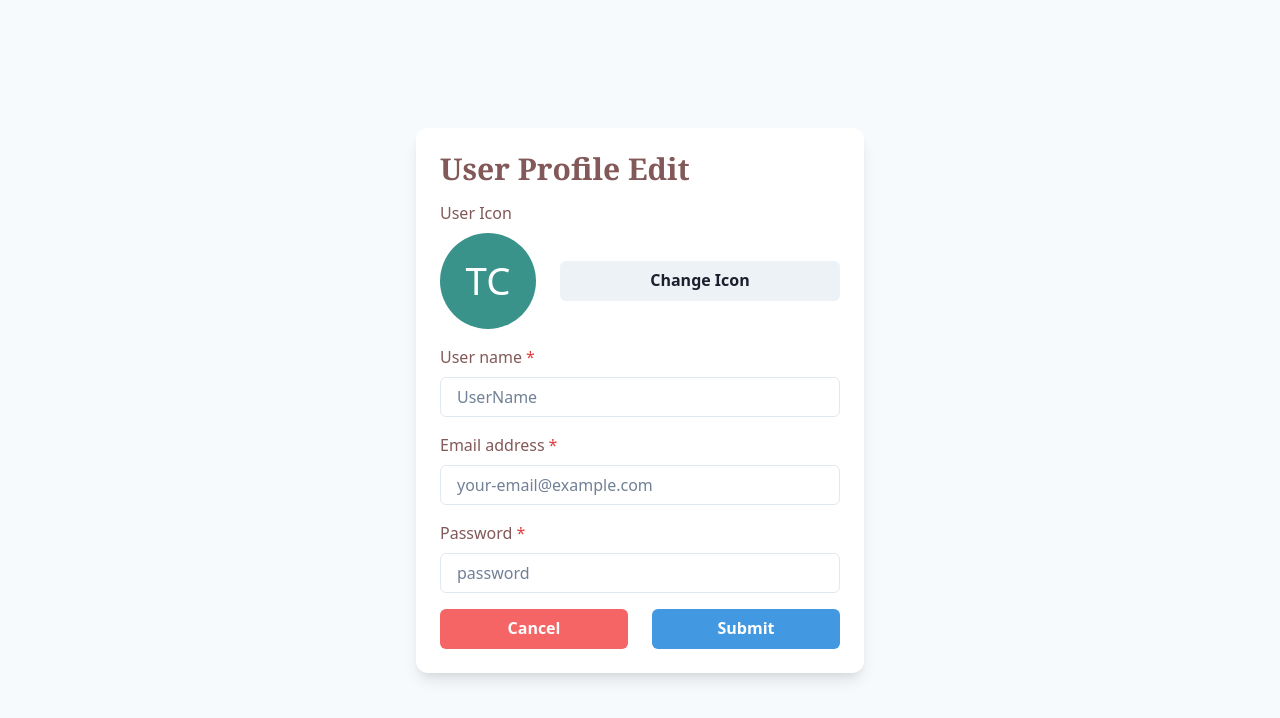
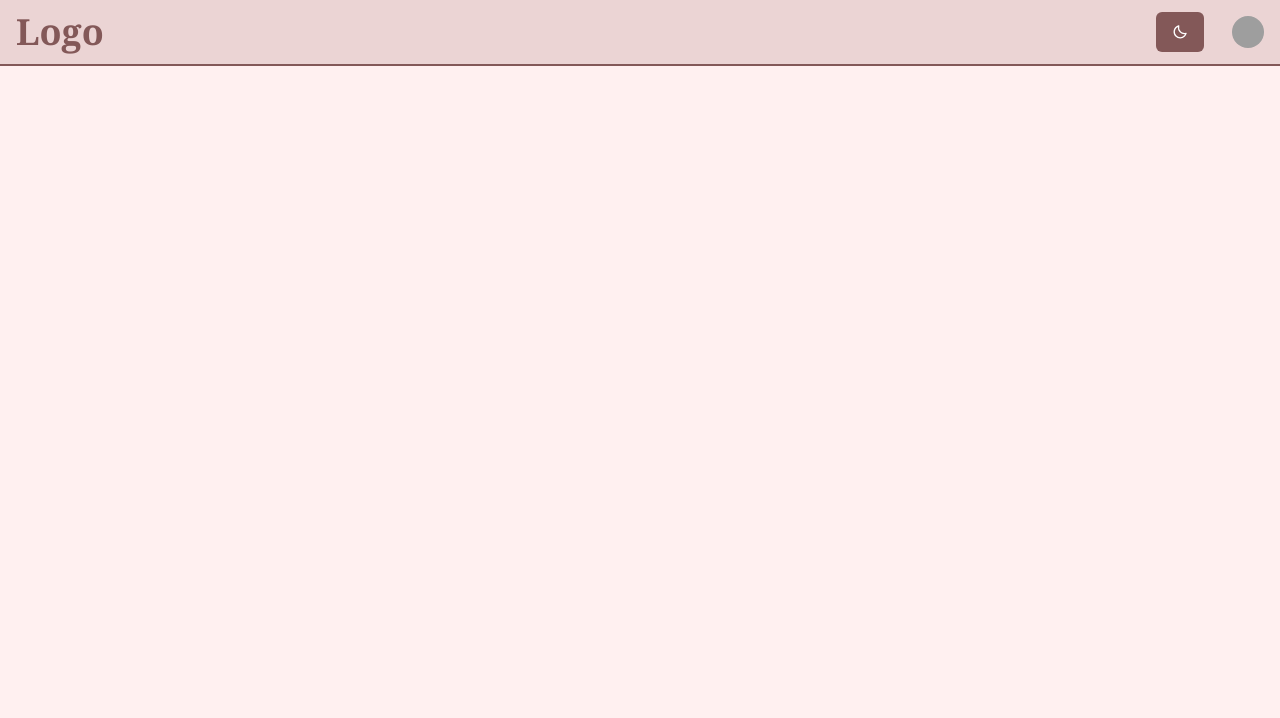
Before and after one commit to tarunkundal/user_management-app, a React (Create React App) app: page / in a window 1280 px wide. Shown: the top 718 px of the page. Built offline with nearby package versions, Linux system fonts and the light colour scheme; grey boxes are pictures that could not be loaded.

Commit message:
Components setup

```diff
--- a/package.json
+++ b/package.json
@@ -17,6 +17,7 @@
     "react": "^18.2.0",
     "react-dom": "^18.2.0",
     "react-icons": "^4.9.0",
+    "react-router-dom": "^5.3.4",
     "react-scripts": "5.0.1",
     "typescript": "^4.9.5",
     "web-vitals": "^2.1.4"
@@ -44,5 +45,8 @@
       "last 1 firefox version",
       "last 1 safari version"
     ]
+  },
+  "devDependencies": {
+    "@types/react-router-dom": "^5.3.3"
   }
 }
--- a/src/App.tsx
+++ b/src/App.tsx
@@ -1,12 +1,19 @@
+import { Route, Switch } from "react-router-dom";
+import Header from "./components/Header";
 import UserCard from "./components/UserCard";
+import UserEditForm from "./components/UserEditForm";
 import UserForm from "./components/UserForm";
+import ROUTES from "./routes";
 
 const App = () => {
   return (
-    <>
-      {/* <UserForm /> */}
-      <UserCard />
-    </>
+    <Switch>
+      <Header />
+
+      <Route path={ROUTES.Home} exact component={UserCard} />
+      <Route path={ROUTES.EditUser} exact component={UserEditForm} />
+      <Route path={ROUTES.CreateUser} exact component={UserForm} />
+    </Switch>
   );
 };
 
--- /dev/null
+++ b/src/components/Header.tsx
@@ -0,0 +1,94 @@
+import {
+  Box,
+  Flex,
+  Avatar,
+  Button,
+  Menu,
+  MenuButton,
+  MenuList,
+  MenuItem,
+  MenuDivider,
+  useColorModeValue,
+  Stack,
+  useColorMode,
+  Center,
+  Heading,
+} from "@chakra-ui/react";
+import { BiMoon, BiSun } from "react-icons/bi";
+import { Link } from "react-router-dom";
+import ROUTES from "../routes";
+
+const Header = () => {
+  const { colorMode, toggleColorMode } = useColorMode();
+  return (
+    <>
+      <Box
+        bg={useColorModeValue("secondary", "teritory")}
+        px={4}
+        borderBottom={"2px"}
+      >
+        <Flex h={16} alignItems={"center"} justifyContent={"space-between"}>
+          <Heading>Logo</Heading>
+
+          <Flex alignItems={"center"}>
+            <Stack direction={"row"} spacing={7}>
+              <Button
+                onClick={toggleColorMode}
+                bg={"button"}
+                color={"white"}
+                _hover={{ bg: "teritory" }}
+              >
+                {colorMode === "light" ? <BiMoon /> : <BiSun />}
+              </Button>
+
+              <Menu>
+                <MenuButton
+                  as={Button}
+                  rounded={"full"}
+                  variant={"link"}
+                  cursor={"pointer"}
+                  minW={0}
+                >
+                  <Avatar
+                    size={"sm"}
+                    src={"https://avatars.dicebear.com/api/male/username.svg"}
+                  />
+                </MenuButton>
+                <MenuList
+                  alignItems={"center"}
+                  border={"2px"}
+                  w={"250px"}
+                  bg={useColorModeValue("primary", "teritory")}
+                >
+                  <br />
+                  <Center>
+                    <Avatar
+                      size={"2xl"}
+                      src={"https://avatars.dicebear.com/api/male/username.svg"}
+                    />
+                  </Center>
+                  <br />
+                  <Center>
+                    <Heading fontSize={"1.5rem"}>{"Hey User"}</Heading>
+                  </Center>
+                  <br />
+                  <MenuDivider />
+                  <Stack color={useColorModeValue("", "secondary")}>
+                    <MenuItem bg={"initial"} _hover={{ bg: "button" }}>
+                      <Link to={ROUTES.EditUser}>Edit Profile</Link>
+                    </MenuItem>
+                    <MenuItem bg={"initial"} _hover={{ bg: "button" }}>
+                      Account Settings
+                    </MenuItem>
+                  </Stack>
+                </MenuList>
+              </Menu>
+            </Stack>
+          </Flex>
+        </Flex>
+      </Box>
+    </>
+  );
+};
+
+export default Header;
--- a/src/components/UserCard.tsx
+++ b/src/components/UserCard.tsx
@@ -1,98 +1,81 @@
-import React from "react";
-
 import {
+  Avatar,
   Button,
+  Center,
   Flex,
-  FormControl,
-  FormLabel,
   Heading,
-  Input,
   Stack,
+  Text,
+  WrapItem,
   useColorModeValue,
-  Avatar,
-  Center,
 } from "@chakra-ui/react";
+import { FiMail, FiPhone } from "react-icons/fi";
+import { Link } from "react-router-dom";
+import ROUTES from "../routes";
 
 const UserCard = () => {
   return (
-    <Flex
-      minH={"100vh"}
-      align={"center"}
-      justify={"center"}
-      bg={useColorModeValue("gray.50", "gray.800")}
+    <Stack
+      boxShadow={"dark-lg"}
+      w={{ base: "70%", md: "25%" }}
+      m={4}
+      mx={"auto"}
+      py={4}
+      borderRadius={"20px"}
+      spacing={4}
+      bg={useColorModeValue("primary", "secondary")}
     >
-      <Stack
-        spacing={4}
-        w={"full"}
-        maxW={"md"}
-        bg={useColorModeValue("white", "gray.700")}
-        rounded={"xl"}
-        boxShadow={"lg"}
-        p={6}
-        my={12}
-      >
-        <Heading lineHeight={1.1} fontSize={{ base: "2xl", sm: "3xl" }}>
-          User Profile Edit
-        </Heading>
-        <FormControl id="userName">
-          <FormLabel>User Icon</FormLabel>
-          <Stack direction={["column", "row"]} spacing={6}>
-            <Center>
-              <Avatar size="xl" name="Tarun Chauhan" />
-            </Center>
-            <Center w="full">
-              <Button w="full">Change Icon</Button>
-            </Center>
-          </Stack>
-        </FormControl>
-        <FormControl id="userName" isRequired>
-          <FormLabel>User name</FormLabel>
-          <Input
-            placeholder="UserName"
-            _placeholder={{ color: "gray.500" }}
-            type="text"
-          />
-        </FormControl>
-        <FormControl id="email" isRequired>
-          <FormLabel>Email address</FormLabel>
-          <Input
-            placeholder="your-email@example.com"
-            _placeholder={{ color: "gray.500" }}
-            type="email"
-          />
-        </FormControl>
-        <FormControl id="password" isRequired>
-          <FormLabel>Password</FormLabel>
-          <Input
-            placeholder="password"
-            _placeholder={{ color: "gray.500" }}
-            type="password"
-          />
-        </FormControl>
-        <Stack spacing={6} direction={["column", "row"]}>
-          <Button
-            bg={"red.400"}
-            color={"white"}
-            w="full"
-            _hover={{
-              bg: "red.500",
-            }}
-          >
-            Cancel
-          </Button>
-          <Button
-            bg={"blue.400"}
-            color={"white"}
-            w="full"
-            _hover={{
-              bg: "blue.500",
-            }}
-          >
-            Submit
-          </Button>
+      <Stack>
+        <WrapItem justifyContent={"center"}>
+          <Avatar name="Tarun Chauhan" size={"2xl"} />
+        </WrapItem>
+      </Stack>
+      <Stack>
+        <Center>
+          <Heading>{"Tarun Chauhan"}</Heading>
+        </Center>
+        <Stack spacing={2}>
+          <Flex ml={4} alignItems={"center"}>
+            <FiMail size={22} />
+            <Text ml={4} fontWeight={"semibold"}>
+              {"chauhan@mail.com"}
+            </Text>
+          </Flex>
+          <Flex ml={4} alignItems={"center"}>
+            <FiPhone size={22} />
+
+            <Text ml={4} fontWeight={"semibold"}>
+              {"09876543321"}
+            </Text>
+          </Flex>
+          <Flex ml={4} alignItems={"center"}>
+            <FiPhone size={22} />
+
+            <Text ml={4} fontWeight={"semibold"}>
+              {"chauhan@mail.com"}
+            </Text>
+          </Flex>
         </Stack>
       </Stack>
-    </Flex>
+      <Stack mx={2} flexDirection={{ base: "column", md: "row" }}>
+        <Button
+          w={{ md: "50%" }}
+          bg={"button"}
+          color={useColorModeValue("primary", "secondary")}
+          _hover={{ bg: "teritory" }}
+        >
+          <Link to={ROUTES.EditUser}>Edit</Link>
+        </Button>
+        <Button
+          w={{ md: "50%" }}
+          bg={"red.300"}
+          color={useColorModeValue("primary", "secondary")}
+          _hover={{ bg: "red.400" }}
+        >
+          Delete
+        </Button>
+      </Stack>
+    </Stack>
   );
 };
 
--- /dev/null
+++ b/src/components/UserEditForm.tsx
@@ -0,0 +1,117 @@
+import React from "react";
+
+import {
+  Button,
+  Flex,
+  FormControl,
+  FormLabel,
+  Heading,
+  Input,
+  Stack,
+  Avatar,
+  Center,
+  useColorModeValue,
+} from "@chakra-ui/react";
+
+const UserEditForm = () => {
+  return (
+    <Flex align={"center"} justify={"center"}>
+      <Stack
+        spacing={4}
+        w={"full"}
+        maxW={"md"}
+        rounded={"xl"}
+        boxShadow={"lg"}
+        p={6}
+        my={12}
+        bg={useColorModeValue("secondary", "teritory")}
+      >
+        <Heading lineHeight={1.1} fontSize={{ base: "2xl", sm: "3xl" }}>
+          User Profile Edit
+        </Heading>
+        <FormControl id="userName">
+          <FormLabel>User Icon</FormLabel>
+          <Stack direction={["column", "row"]} spacing={6}>
+            <Center>
+              <Avatar size="xl" name="Tarun Chauhan" />
+            </Center>
+            <Center w="full">
+              <Button
+                w="full"
+                border={"2px"}
+                bg={"button"}
+                color={"primary"}
+                _hover={{ bg: "teritory" }}
+              >
+                Change Icon
+              </Button>
+            </Center>
+          </Stack>
+        </FormControl>
+        <FormControl id="userName" isRequired>
+          <FormLabel>User name</FormLabel>
+          <Input
+            placeholder="UserName"
+            border={"2px"}
+            type="text"
+            fontWeight={"medium"}
+            _placeholder={{
+              color: useColorModeValue("teritory", "primary"),
+              opacity: 0.4,
+            }}
+          />
+        </FormControl>
+        <FormControl id="email" isRequired>
+          <FormLabel>Email address</FormLabel>
+          <Input
+            placeholder="your-email@example.com"
+            border={"2px"}
+            type="email"
+            fontWeight={"medium"}
+            _placeholder={{
+              color: useColorModeValue("teritory", "primary"),
+              opacity: 0.4,
+            }}
+          />
+        </FormControl>
+        <FormControl id="password" isRequired>
+          <FormLabel>Password</FormLabel>
+          <Input
+            placeholder="password"
+            type="password"
+            border={"2px"}
+            fontWeight={"medium"}
+            _placeholder={{
+              color: useColorModeValue("teritory", "primary"),
+              opacity: 0.4,
+            }}
+          />
+        </FormControl>
+        <Stack spacing={6} direction={["column", "row"]}>
+          <Button
+            bg={"red.400"}
+            color={"white"}
+            w="full"
+            _hover={{
+              bg: "red.500",
+            }}
+          >
+            Cancel
+          </Button>
+          <Button
+            bg={"blue.400"}
+            color={"white"}
+            w="full"
+            _hover={{
+              bg: "blue.500",
+            }}
+          >
+            Submit
+          </Button>
+        </Stack>
+      </Stack>
+    </Flex>
+  );
+};
+
+export default UserEditForm;
--- a/src/index.tsx
+++ b/src/index.tsx
@@ -1,5 +1,6 @@
 import React from "react";
 import ReactDOM from "react-dom/client";
+import { BrowserRouter } from "react-router-dom";
 import "./index.css";
 import App from "./App";
 import { ChakraProvider } from "@chakra-ui/react";
@@ -11,7 +12,9 @@ const root = ReactDOM.createRoot(
 root.render(
   <React.StrictMode>
     <ChakraProvider theme={theme}>
-      <App />
+      <BrowserRouter>
+        <App />
+      </BrowserRouter>
     </ChakraProvider>
   </React.StrictMode>
 );
--- /dev/null
+++ b/src/routes/index.ts
@@ -0,0 +1,7 @@
+const ROUTES = {
+  Home: "/",
+  CreateUser: "/create-user",
+  EditUser: "edit-user",
+};
+
+export default ROUTES;
```
Also changed, not shown: src/components/UserForm.tsx (+57 -17 lines), 1 other file (tests, documents, lock files or other folders).
